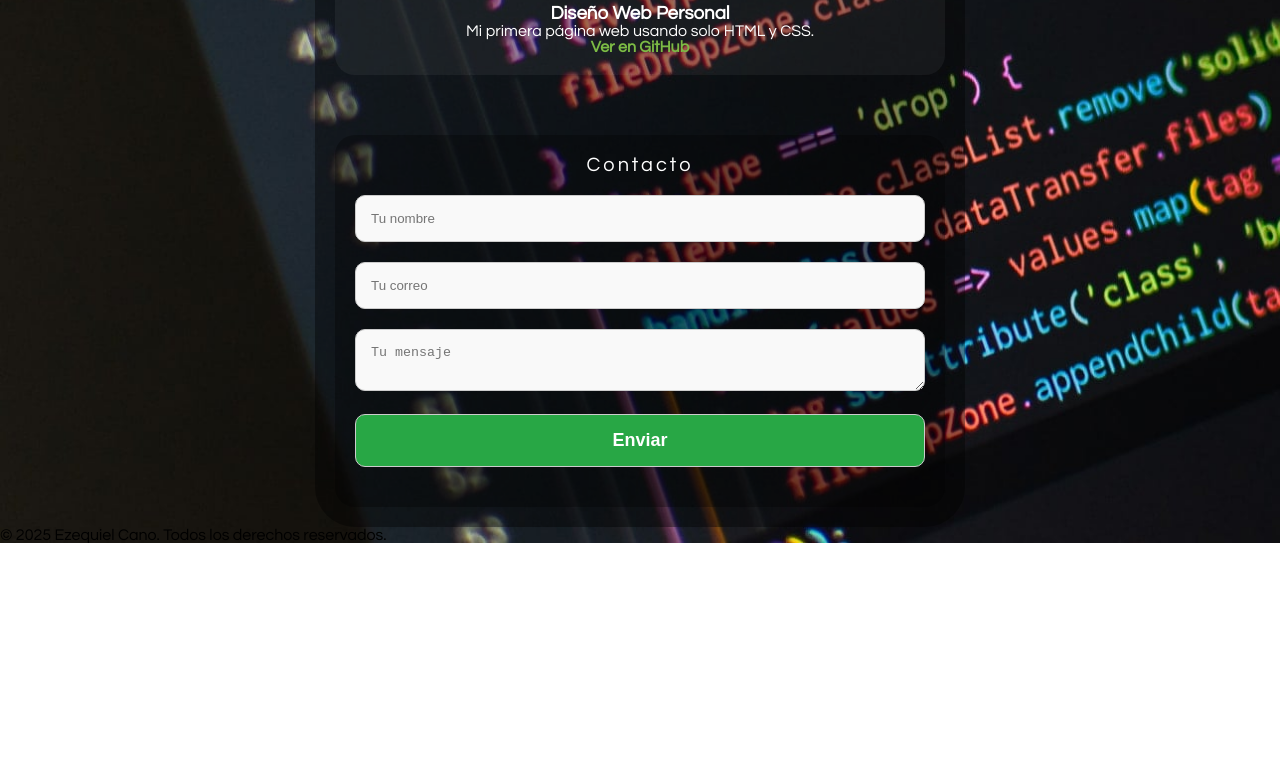
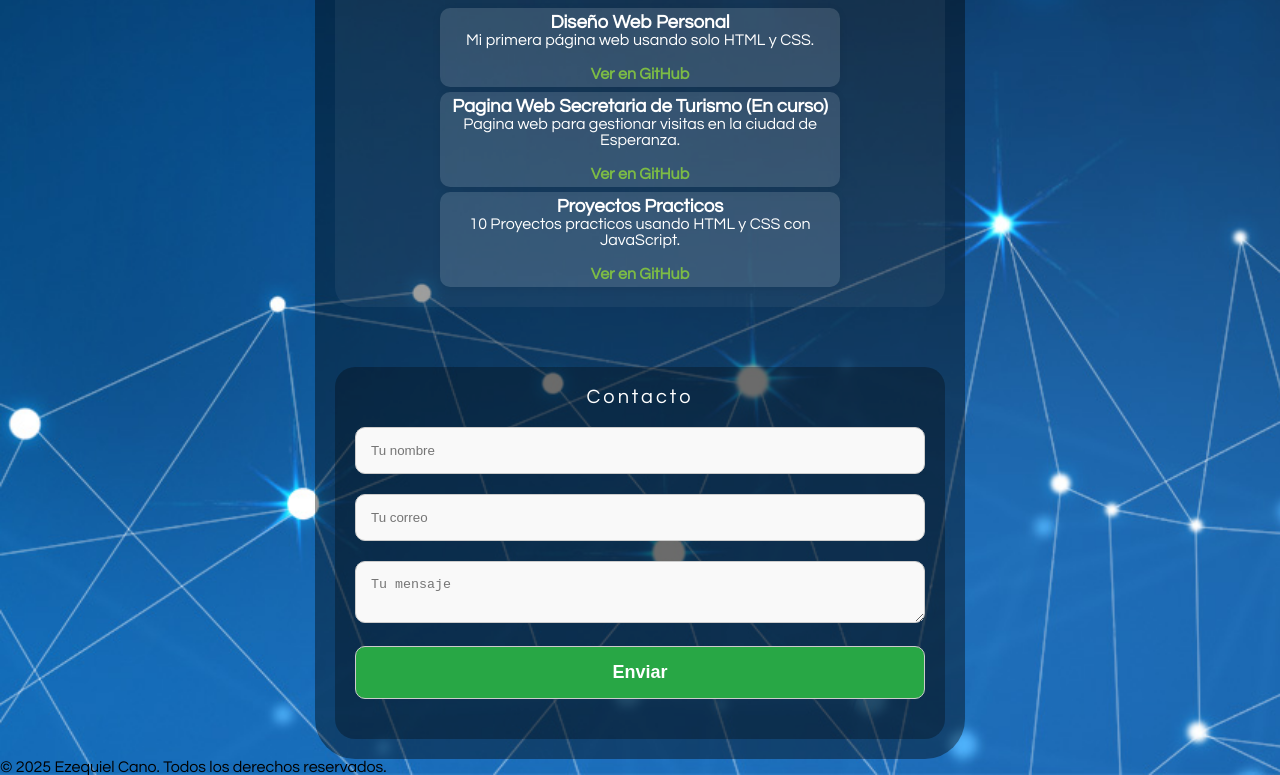
Before and after one commit to Canopla420/Ezequiel.github.io, a plain HTML site: page index.html in a window 1280 px wide. Shown: the part 729-1504 px from the top of the page. Before the commit the page ends 1272 px from the top, so only its background shows below. Drawn offline with Linux system fonts and the light colour scheme.

Commit message:
Mejoro el diseño de proyectos y separaciones

```diff
--- a/index.html
+++ b/index.html
@@ -32,19 +32,32 @@
             <li><a href="https://github.com/Canopla420"><i class="fa-brands fa-github"></i></a></li>
         </ul>
         <!-- Enlace a WhatsApp para contacto directo -->
-        <a class="btn-whatsapp" href="https://wa.me/5493496501380" target="_blank">
+        <a class="btn-whatsapp" href="https://wa.me/5493496501381" target="_blank">
             <i class="fab fa-whatsapp"></i> Contactame por WhatsApp
         </a>
         <!-- Sección de proyectos -->
         <section class="projects">
             <h2>Mis Proyectos</h2>
             <div class="project-list">
-                <!-- Tarjeta de proyecto individual -->
+                <!-- Proyecto 1 -->
                 <div class="project-card">
                     <h3>Diseño Web Personal</h3>
                     <p>Mi primera página web usando solo HTML y CSS.</p>
                     <a href="https://github.com/Canopla420" target="_blank">Ver en GitHub</a>
                 </div>
+                <!-- Proyecto 2 -->
+                <div class="project-card">
+                    <h3>Pagina Web Secretaria de Turismo  (En curso)</h3>
+                    <p>Pagina web para gestionar visitas en la ciudad de Esperanza.</p>
+                    <a href="https://github.com/Canopla420/SISTEMA_TURISMO" target="_blank">Ver en GitHub</a>
+                </div>
+                <!-- Proyecto 3 -->
+                <div class="project-card">
+                    <h3>Proyectos Practicos</h3>
+                    <p>10 Proyectos practicos usando HTML y CSS con JavaScript.</p>
+                    <a href="https://github.com/Canopla420/Practica-curso" target="_blank">Ver en GitHub</a>
+                </div>
+                <!-- Agrega más proyectos aquí copiando el bloque de arriba -->
             </div>
         </section>
             <!-- Formulario de contacto -->
--- a/style.css
+++ b/style.css
@@ -8,7 +8,7 @@
 
 /* Fondo y tipografía del cuerpo */
 body {
-    background: url(imagenes/fondo3.jpg) no-repeat;
+    background: url(imagenes/fondo4.jpg) no-repeat;
     background-size: cover;
     font-family: "Century Gothic", sans-serif;
 }
@@ -151,10 +151,14 @@ body {
 
 /* Estilo para la sección de proyectos */
 .projects {
-    margin-top: 40px;  /* Espaciado superior entre la sección de contacto */
+    margin-top: 20px;  /* Espaciado superior entre la sección de contacto */
     padding: 20px;
     background-color: rgba(255, 255, 255, 0.05);
     border-radius: 20px;
+    display: flex;
+    flex-direction: column;
+    gap: 24px; /* Espacio entre proyectos */
+    align-items: center;
 }
 
 .projects h2 {
@@ -165,15 +169,25 @@ body {
 
 /* Estilo para la tarjeta de proyecto */
 .project-card {
-    background-color: hsl(120, 97%, 49%)/* Fondo translúcido */
-    padding: 15px; /* Espaciado interno */
-    border-radius: 15px; /* Bordes redondeados */
-    text-align: center; /* Esto centra todo el contenido dentro de la tarjeta */
+    width: 100%;
+    max-width: 400px;
+    background: #ffffff23;
+    border-radius: 10px;
+    box-shadow: 0 2px 8px rgba(0,0,0,0.08);
+    padding: 5px;
+    transition: transform 0.2s;
 }
 
 /* Estilo adicional para los elementos dentro de la tarjeta */
 .project-card h3, .project-card p {
     text-align: center; /* Asegura que los títulos y párrafos estén centrados */
+}
+
+.project-list {
+    display: flex;
+    flex-direction: column;
+    gap: 5px; /* Aumenta el espacio entre proyectos */
+    align-items: center;
 }
 
 
@@ -182,10 +196,13 @@ body {
     text-decoration: none;
     font-weight: bold;
     transition: color 0.3s;
+    display: inline-block;
+    margin-top: 18px; /* Separación extra arriba del enlace */
 }
 
 .project-card a:hover {
     color: white;
+    transform: translateY(-5px) scale(1.02);
 }
 
 /* Estilo para el formulario de contacto */
```
Also changed, not shown: imagenes/fondo4.jpg (added), 1 other file.
